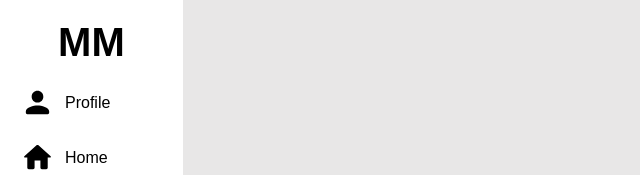
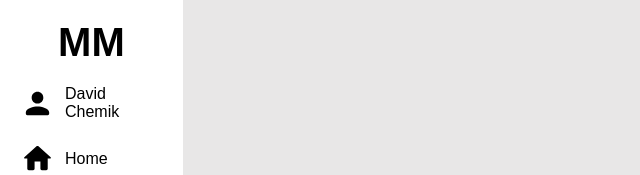
Before and after one commit to RuslanPidhainyi/Project-ManageMe-React, a React (Vite) app: page / in a window 1280 px wide. Shown: the top 175 px of the page, without its empty margins (0-640 px from the left). Built offline with nearby package versions, Linux system fonts and the light colour scheme.

Commit message:
Fake user profile v 4.0.4

```diff
--- a/src/Components/Layout/LeftBarSections/ItemsSections/ProfileSection/ProfileSection.tsx
+++ b/src/Components/Layout/LeftBarSections/ItemsSections/ProfileSection/ProfileSection.tsx
@@ -1,12 +1,16 @@
 import PersonRoundedIcon from '@mui/icons-material/PersonRounded';
 import "../CommonStyle/style.scss"
 import "../../../../../Style/font.css"
+import { fakeDbUser } from '../../../../../Data/FakeDataUser/FakeDataUser';
 
 export const ProfileSection = () => {
+
+   const { name, surname } = fakeDbUser;
+
    return (
       <div className="item">
          <PersonRoundedIcon className="icon" />
-         <span>Profile</span>
+         <span>{`${name} ${surname}`}</span>
       </div>
    )
 }
--- /dev/null
+++ b/src/Data/FakeDataUser/FakeDataUser.ts
@@ -0,0 +1,24 @@
+// import { ProjectModelType } from "../../Types/ProjectModel.type/ProjectModel.type";
+
+// export const fakeDbProjects: ProjectModelType[] = [
+//   { id: 1
+//     , name: "MenegMe", desc: "LoremLoremLoremLoremLoremLoremLoremLorem" },
+//   {
+//     id: 2,
+//     name: "AppCinema-ASP-MVC",
+//     desc: "Cinema App. Internet page for buying tickets to the film in various cinemas. Made this Framework ASP.Net on architecture MVC",
+//   },
+//   {
+//     id: 3,
+//     name: "Social-Media-App-React",
+//     desc: "Social Media App where users can post photos and posts and view other users photos and posts. Written in React framework using TypeScript.",
+//   },
+// ];
+
+import { UserType } from "../../Types/User.type/User.type";
+
+export const fakeDbUser: UserType = {
+  id: "d-2022-h-2024",
+  name: "David",
+  surname: "Chemik",
+};
```
